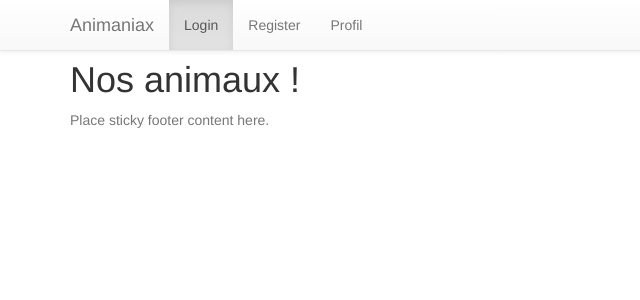
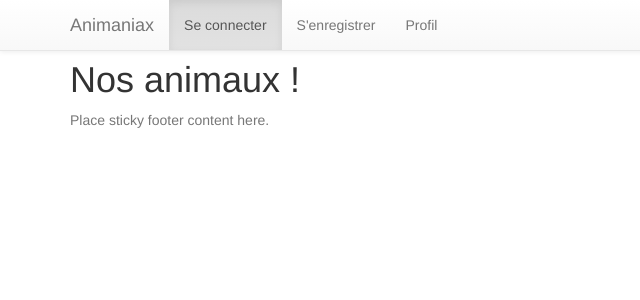
Before and after one commit to Marouane90/animaniax, a PHP site: page / in a window 1280 px wide. Shown: the top 300 px of the page, without its empty margins (0-640 px from the left). Run offline with PHP 8.4, Linux system fonts and the light colour scheme; data that the repository does not hold is empty.

Commit message:
headers V5

```diff
--- a/views/header.phtml
+++ b/views/header.phtml
@@ -11,8 +11,8 @@
 		</div>
 		<div id="navbar" class="collapse navbar-collapse">
 			<ul class="nav navbar-nav">
-				<li class="active"><a href="index.php?page=login">Login</a></li>
-				<li><a href="index.php?page=register">Register</a></li>
+				<li class="active"><a href="index.php?page=login">Se connecter</a></li>
+				<li><a href="index.php?page=register">S'enregistrer</a></li>
 				<li><a href="index.php?page=user">Profil</a></li>
 			</ul>
 		</div>
--- a/views/header_admin.phtml
+++ b/views/header_admin.phtml
@@ -14,9 +14,10 @@
 				<li class="active"><a href="index.php?page=categories">Les catégories</a></li>
 				<li><a href="index.php?page=create_category">Nouvelle catégorie</a></li>
 				<li><a href="index.php?page=create_product">Nouveau produit</a></li>
-				<li><a href="index.php?page=user">Profil</a></li>
-				<li><a href="index.php?page=logout">Logout</a></li>
+				<li><a href="index.php?page=user">Mon profil</a></li>
+				<li><a href="index.php?page=logout">Se déconnecter</a></li>
 			</ul>
 		</div>
+		<p>Bonjour <strong><?=htmlentities($_SESSION['email'])?></strong>, vous êtes maintenant connecté(e) en tant qu'<strong>admin</strong> !</p>
 	</div>
 </nav>
--- a/views/header_in.phtml
+++ b/views/header_in.phtml
@@ -11,15 +11,16 @@
 		</div>
 		<div id="navbar" class="collapse navbar-collapse">
 			<ul class="nav navbar-nav">
-				<li class="active"><a href="index.php?page=user">Profil</a></li>
+				<li class="active"><a href="index.php?page=user">Mon profil</a></li>
 			</ul>
 			<ul class="nav navbar-nav navbar-right">
 				<li class="dropdown">
 					<a href="#" role="button"  aria-expanded="false"><?=$_SESSION['email']?> <span class="caret"></span></a>
-					<li><a href="index.php?page=logout">Logout</a></li>
+					<li><a href="index.php?page=logout">Se déconnecter</a></li>
 
 				</li>
 			</ul>
 		</div>
+		<p>Bonjour <strong><?=htmlentities($_SESSION['email'])?></strong>, vous êtes maintenant connecté(e)!</p>
 	</div>
 </nav>
```
